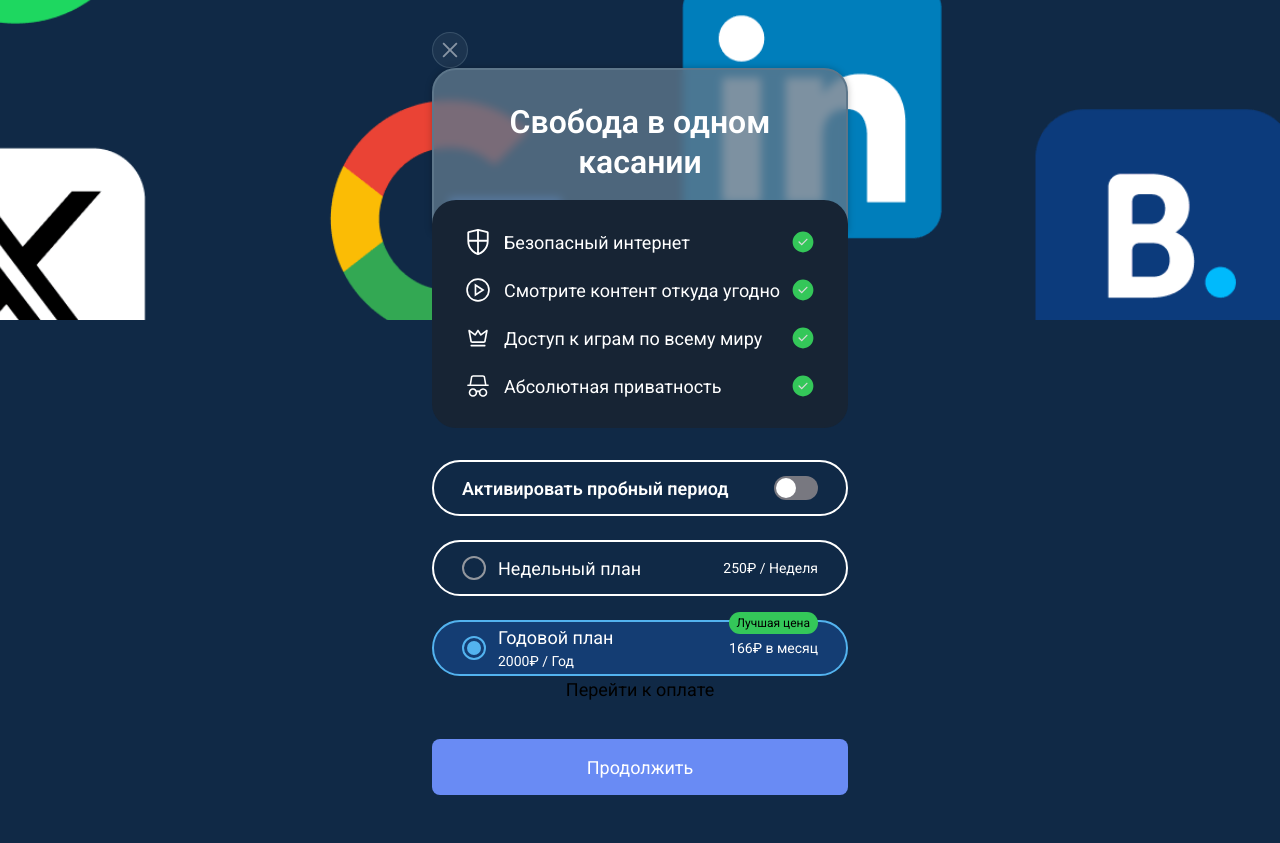
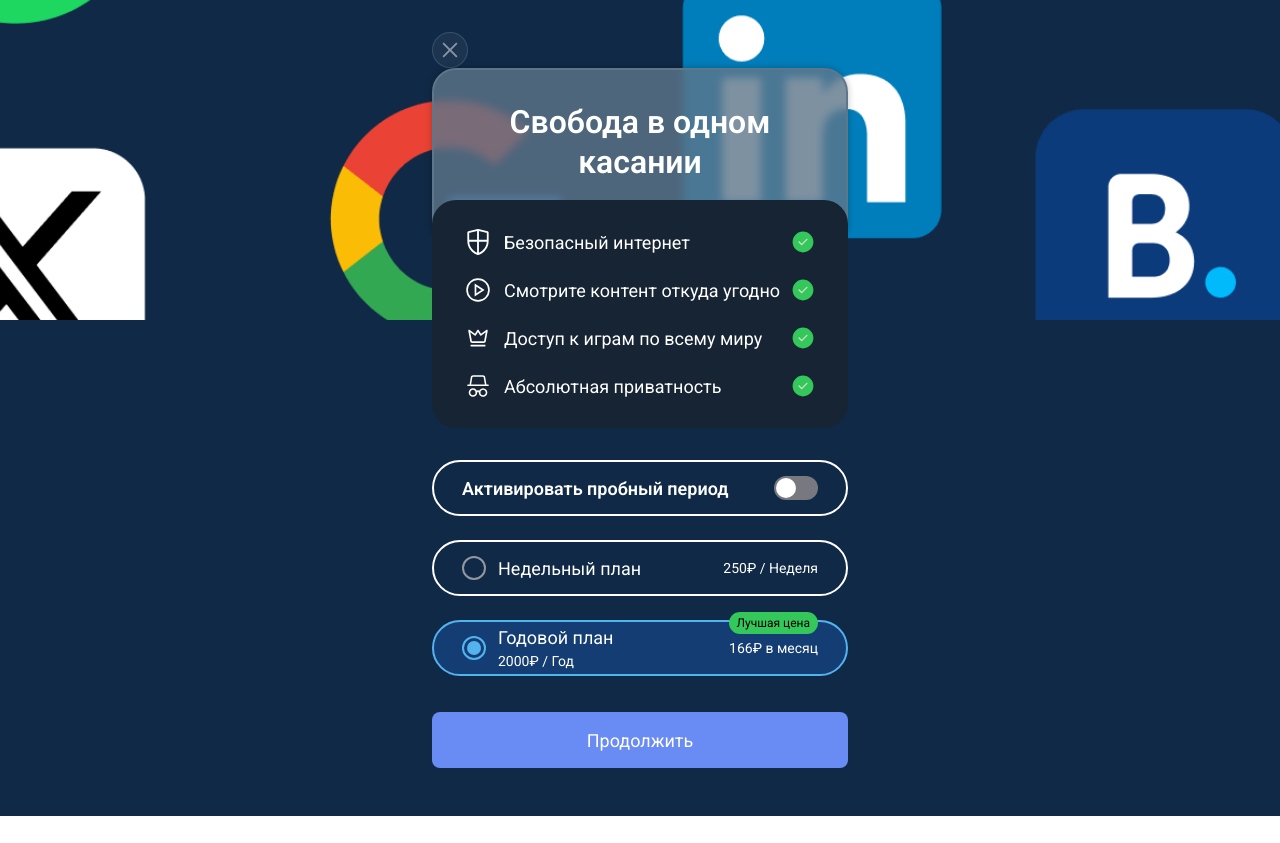
Before and after one commit to VadimSukachIT/fast-guard-vpn, a React (Vite) app: page /onboarding in a window 1280 px wide. After the commit the page ends 816 px from the top, so only its background shows below. Built offline with nearby package versions, Linux system fonts and the light colour scheme; no server answers.

Commit message:
remove link

```diff
--- a/src/pages/onboarding/Onboarding.tsx
+++ b/src/pages/onboarding/Onboarding.tsx
@@ -144,14 +144,6 @@ const OnboardingPage = () => {
           </label>
         ))}
       </div>
-      <a
-  href="https://ray.yourmessage.me/v1.0/user/billing/flow/web/yookassa/subscription/create?subscriptionId=123&clickId=abc&onesignalID=xyz&pwaId=999&source=pwa&urlOk=https://hide-vpn.com?payment-success=true&urlFail=https://hide-vpn.com?payment-success=false"
-  target="_blank"
-  rel="noopener noreferrer"
->
-  Перейти к оплате
-</a>
-
       <button
         ref={buttonRef}
         onClick={onPayment}
```
